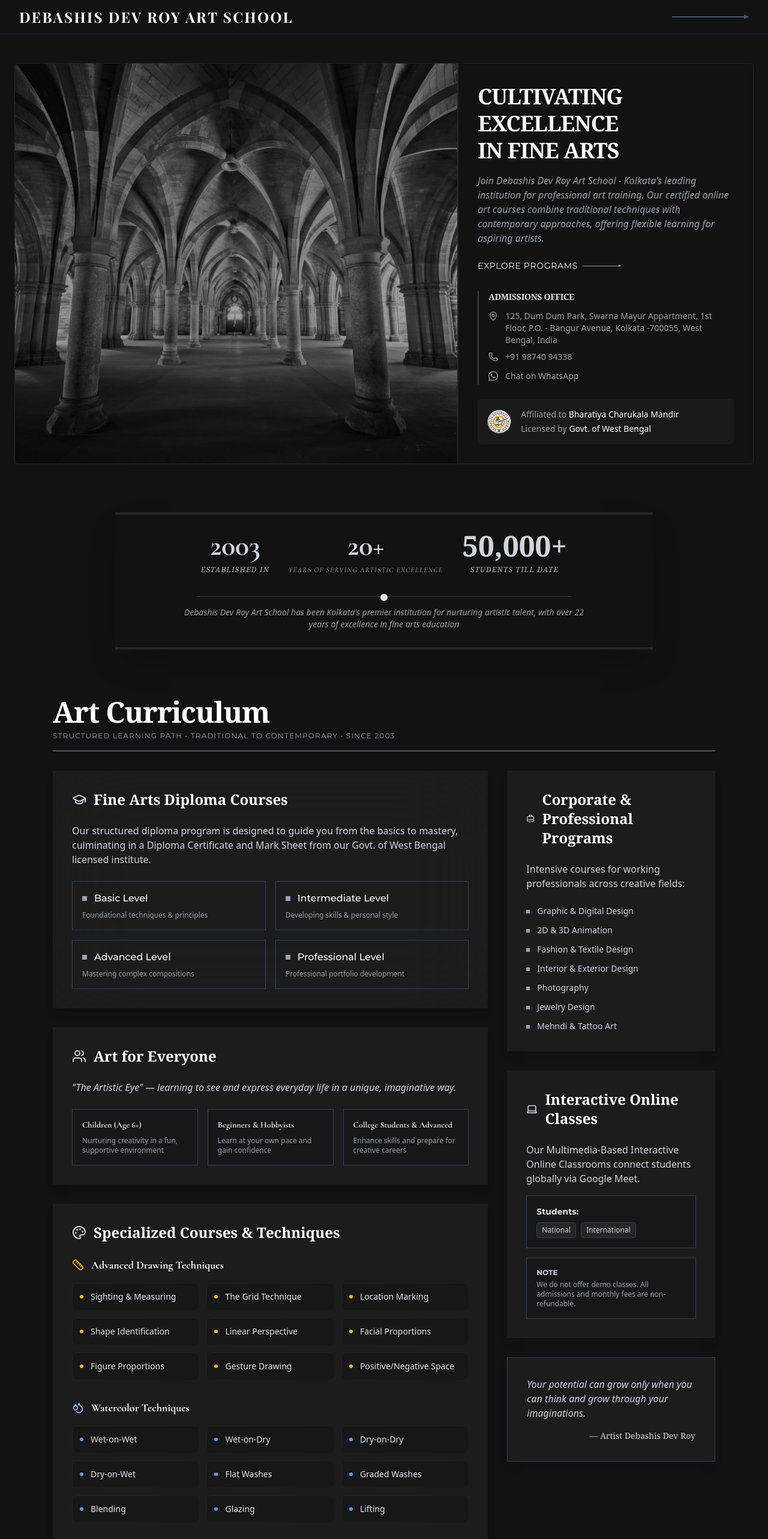
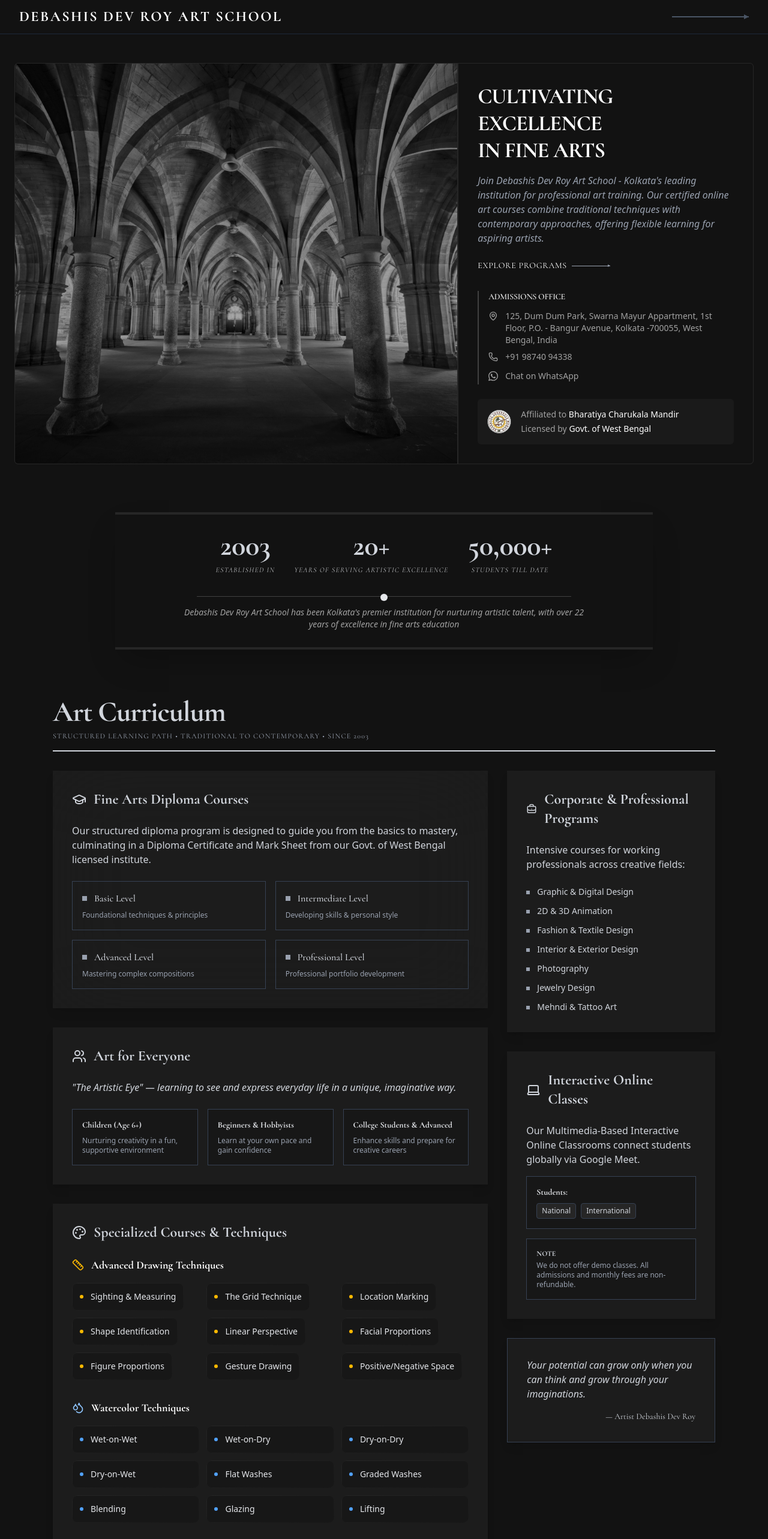
Before and after one commit to cronlab-org/art-school, a Next.js app: page / in a window 1280 px wide. Shown: the top 2566 px of the page at 60% size. Built offline with nearby package versions, Linux system fonts and the light colour scheme; a web font is replaced by a local one.

Commit message:
minor font changes

```diff
--- a/components/Hero/Hero.tsx
+++ b/components/Hero/Hero.tsx
@@ -70,7 +70,7 @@ export default function Hero(): React.JSX.Element {
               <div className="h-px flex-1 bg-neutral-800" />
             </div>
 
-            <h2 className="font-serif text-2xl md:text-3xl font-medium tracking-tight leading-tight text-neutral-100">
+            <h2 className="font-cormorant text-2xl md:text-3xl font-medium tracking-tight leading-tight text-neutral-100">
               Boost Your Career With Fine Arts Diploma
             </h2>
 
@@ -90,7 +90,7 @@ export default function Hero(): React.JSX.Element {
           </div> */}
 
           <div className="">
-            <h1 className="font-serif text-lg sm:text-xl md:text-2xl lg:text-3xl xl:text-4xl font-bold tracking-tight leading-snug sm:leading-normal md:leading-tight">
+            <h1 className="font-cormorant text-lg sm:text-xl md:text-2xl lg:text-3xl xl:text-4xl font-bold tracking-tight leading-snug sm:leading-normal md:leading-tight">
               CULTIVATING EXCELLENCE <br className="hidden md:block" />
               IN FINE ARTS
             </h1>
@@ -103,7 +103,7 @@ export default function Hero(): React.JSX.Element {
             </p>
 
             <div className="mt-4 sm:mt-6 group flex items-center space-x-2 cursor-pointer w-fit">
-              <span className="text-xs sm:text-sm tracking-wider font-montserrat">
+              <span className="text-xs sm:text-sm tracking-wider font-cormorant">
                 EXPLORE PROGRAMS
               </span>
               <div className="relative w-12 sm:w-16 h-px bg-gray-400">
@@ -121,7 +121,7 @@ export default function Hero(): React.JSX.Element {
           <div className="mt-8 space-y-6">
             {/* Admissions Office */}
             <div className="border-l-2 border-neutral-700 pl-4">
-              <h3 className="font-serif text-sm font-semibold tracking-tight uppercase text-neutral-200">
+              <h3 className="font-cormorant text-sm font-semibold tracking-tight uppercase text-neutral-200">
                 Admissions Office
               </h3>
               <div className="mt-3 space-y-2">
--- a/components/Hero2/Hero2.tsx
+++ b/components/Hero2/Hero2.tsx
@@ -29,7 +29,7 @@ export default function Hero2(): React.JSX.Element {
       <div className="max-w-[1550px] mx-auto px-4 sm:px-6 lg:px-8">
         <div className="grid grid-cols-1 md:grid-cols-2 gap-6 md:gap-8 lg:gap-12 items-start">
           <div>
-            <h1 className="font-serif text-2xl sm:text-3xl md:text-4xl lg:text-5xl xl:text-6xl font-bold tracking-tight leading-snug sm:leading-normal md:leading-tight">
+            <h1 className="font-cormorant text-2xl sm:text-3xl md:text-4xl lg:text-5xl xl:text-6xl font-bold tracking-tight leading-snug sm:leading-normal md:leading-tight">
               CULTIVATING EXCELLENCE <br className="hidden md:block" />
               IN FINE ARTS
             </h1>
@@ -42,7 +42,7 @@ export default function Hero2(): React.JSX.Element {
             </p>
 
             <div className="mt-4 sm:mt-6 group flex items-center space-x-2 cursor-pointer w-fit">
-              <span className="text-xs sm:text-sm tracking-wider font-montserrat">
+              <span className="text-xs sm:text-sm tracking-wider font-cormorant">
                 EXPLORE PROGRAMS
               </span>
               <div className="relative w-12 sm:w-16 h-px bg-gray-400">
@@ -58,7 +58,7 @@ export default function Hero2(): React.JSX.Element {
 
           <div className="space-y-4 sm:space-y-6 md:space-y-8 w-full">
             <div className="border-l-2 border-gray-800 pl-4 sm:pl-6">
-              <h2 className="font-serif text-lg sm:text-xl font-semibold tracking-tight uppercase">
+              <h2 className="font-cormorant text-lg sm:text-xl font-semibold tracking-tight uppercase">
                 Admissions Office
               </h2>
               <div className="mt-2 sm:mt-4 space-y-2 sm:space-y-3">
--- a/components/curriculum/Curriculum.tsx
+++ b/components/curriculum/Curriculum.tsx
@@ -14,12 +14,12 @@ import {
 export default function Curriculum(): React.JSX.Element {
   return (
     <section className="py-12 sm:py-16 md:py-20 px-4 sm:px-6 lg:px-8">
-      <div className="max-w-7xl mx-auto px-4 sm:px-6 lg:px-8">
-        <div className="border-b-2 border-gray-600 pb-4 mb-8 relative">
-          <h2 className="font-serif text-3xl sm:text-4xl md:text-5xl font-bold text-white tracking-tight">
+      <div className="max-w-7xl mx-auto sm:px-6 lg:px-8">
+        <div className="border-b-2 border-gray-300 pb-4 mb-8 relative">
+          <h2 className="font-cormorant text-3xl sm:text-4xl md:text-5xl font-bold text-gray-300 tracking-tight">
             Art Curriculum
           </h2>
-          <p className="font-montserrat text-xs text-gray-400 mt-2 tracking-widest">
+          <p className="font-cormorant text-xs text-gray-400 mt-2 tracking-widest">
             STRUCTURED LEARNING PATH • TRADITIONAL TO CONTEMPORARY • SINCE 2003
           </p>
         </div>
@@ -29,7 +29,7 @@ export default function Curriculum(): React.JSX.Element {
             <div className="bg-neutral-800/50 backdrop-blur-3xl p-6 sm:p-8  border-gray-500 shadow-lg">
               <div className="flex items-center mb-6">
                 <GraduationCap className="h-6 w-6 text-gray-300 mr-3" />
-                <h3 className="font-serif text-xl sm:text-2xl font-bold text-white">
+                <h3 className="font-cormorant text-xl sm:text-2xl font-bold text-gray-300">
                   Fine Arts Diploma Courses
                 </h3>
               </div>
@@ -52,7 +52,7 @@ export default function Curriculum(): React.JSX.Element {
                   >
                     <div className="flex items-center">
                       <div className="h-2 w-2 bg-gray-400 mr-3"></div>
-                      <h4 className="font-montserrat text-sm sm:text-base font-medium text-white">
+                      <h4 className="font-cormorant text-sm sm:text-base font-medium text-gray-300">
                         {level}
                       </h4>
                     </div>
@@ -70,7 +70,7 @@ export default function Curriculum(): React.JSX.Element {
             <div className="bg-neutral-800/50 p-6 sm:p-8   border-gray-500 shadow-lg">
               <div className="flex items-center mb-6">
                 <Users className="h-6 w-6 text-gray-300 mr-3" />
-                <h3 className="font-serif text-xl sm:text-2xl font-bold text-white">
+                <h3 className="font-cormorant text-xl sm:text-2xl font-bold text-gray-300">
                   Art for Everyone
                 </h3>
               </div>
@@ -110,14 +110,14 @@ export default function Curriculum(): React.JSX.Element {
             <div className="bg-neutral-800/50 p-6 sm:p-8   border-gray-500 shadow-lg">
               <div className="flex items-center mb-6">
                 <Palette className="h-6 w-6 text-gray-300 mr-3" />
-                <h3 className="font-serif text-xl sm:text-2xl font-bold text-white">
+                <h3 className="font-cormorant text-xl sm:text-2xl font-bold text-gray-300">
                   Specialized Courses & Techniques
                 </h3>
               </div>
 
               <div className="space-y-8">
                 <div>
-                  <h4 className="font-montserrat text-base sm:text-lg font-bold text-white mb-4 flex items-center">
+                  <h4 className="font-cormorant text-base sm:text-lg font-bold text-gray-300 mb-4 flex items-center">
                     <Ruler className="h-5 w-5 text-amber-400 mr-3" />
                     <span className="bg-white bg-clip-text text-transparent font-cormorant">
                       Advanced Drawing Techniques
@@ -137,11 +137,11 @@ export default function Curriculum(): React.JSX.Element {
                     ].map((item, index) => (
                       <div
                         key={index}
-                        className="relative group overflow-hidden rounded-lg bg-gradient-to-br from-neutral-800 to-neutral-900 p-px"
+                        className="relative group overflow-hidden rounded-lg bg-gradient-to-br from-neutral-800 to-neutral-900 p-px w-fit"
                       >
                         <div className="relative z-10 flex items-center p-3 h-full bg-neutral-900 rounded-[7px] group-hover:bg-neutral-800 transition-all duration-300">
                           <div className="w-1.5 h-1.5 rounded-full bg-amber-400 mr-3 flex-shrink-0"></div>
-                          <span className="text-xs sm:text-sm font-medium text-gray-200 group-hover:text-white">
+                          <span className="text-xs sm:text-sm font-medium text-gray-200 group-hover:text-gray-300">
                             {item}
                           </span>
                         </div>
@@ -152,7 +152,7 @@ export default function Curriculum(): React.JSX.Element {
                 </div>
 
                 <div>
-                  <h4 className="font-montserrat text-base sm:text-lg font-bold text-white mb-4 flex items-center">
+                  <h4 className="font-cormorant text-base sm:text-lg font-bold text-gray-300 mb-4 flex items-center">
                     <Droplets className="h-5 w-5 text-blue-300 mr-3" />
                     <span className="bg-white bg-clip-text text-transparent font-cormorant">
                       Watercolor Techniques
@@ -176,7 +176,7 @@ export default function Curriculum(): React.JSX.Element {
                       >
                         <div className="relative z-10 flex items-center p-3 h-full bg-neutral-900 rounded-[7px] group-hover:bg-neutral-800 transition-all duration-300">
                           <div className="w-1.5 h-1.5 rounded-full bg-blue-400 mr-3 flex-shrink-0"></div>
-                          <span className="text-xs sm:text-sm font-medium text-gray-200 group-hover:text-white">
+                          <span className="text-xs sm:text-sm font-medium text-gray-200 group-hover:text-gray-300">
                             {item}
                           </span>
                         </div>
@@ -187,7 +187,7 @@ export default function Curriculum(): React.JSX.Element {
                 </div>
 
                 <div>
-                  <h4 className="font-montserrat text-base sm:text-lg font-bold text-white mb-4 flex items-center">
+                  <h4 className="font-cormorant text-base sm:text-lg font-bold text-gray-300 mb-4 flex items-center">
                     <Paintbrush className="h-5 w-5 text-purple-300 mr-3" />
                     <span className="bg-white bg-clip-text text-transparent font-cormorant">
                       Acrylic Techniques
@@ -211,7 +211,7 @@ export default function Curriculum(): React.JSX.Element {
                       >
                         <div className="relative z-10 flex items-center p-3 h-full bg-neutral-900 rounded-[7px] group-hover:bg-neutral-800 transition-all duration-300">
                           <div className="w-1.5 h-1.5 rounded-full bg-purple-400 mr-3 flex-shrink-0"></div>
-                          <span className="text-xs sm:text-sm font-medium text-gray-200 group-hover:text-white">
+                          <span className="text-xs sm:text-sm font-medium text-gray-200 group-hover:text-gray-300">
                             {item}
                           </span>
                         </div>
@@ -222,7 +222,7 @@ export default function Curriculum(): React.JSX.Element {
                 </div>
 
                 <div>
-                  <h4 className="font-montserrat text-base sm:text-lg font-bold text-white mb-4 flex items-center">
+                  <h4 className="font-cormorant text-base sm:text-lg font-bold text-gray-300 mb-4 flex items-center">
                     <Palette className="h-5 w-5 text-emerald-300 mr-3" />
                     <span className="bg-white bg-clip-text text-transparent font-cormorant">
                       Oil Painting
@@ -248,7 +248,7 @@ export default function Curriculum(): React.JSX.Element {
                       >
                         <div className="relative z-10 flex items-center p-3 h-full bg-neutral-900 rounded-[7px] group-hover:bg-neutral-800 transition-all duration-300">
                           <div className="w-1.5 h-1.5 rounded-full bg-emerald-400 mr-3 flex-shrink-0"></div>
-                          <span className="text-xs sm:text-sm font-medium text-gray-200 group-hover:text-white">
+                          <span className="text-xs sm:text-sm font-medium text-gray-200 group-hover:text-gray-300">
                             {item}
                           </span>
                         </div>
@@ -259,7 +259,7 @@ export default function Curriculum(): React.JSX.Element {
                 </div>
 
                 <div>
-                  <h4 className="font-montserrat text-base sm:text-lg font-bold text-white mb-4 flex items-center">
+                  <h4 className="font-cormorant text-base sm:text-lg font-bold text-gray-300 mb-4 flex items-center">
                     <Globe className="h-5 w-5 text-rose-300 mr-3" />
                     <span className="bg-white bg-clip-text text-transparent font-cormorant">
                       Folk & Cultural Art
@@ -278,7 +278,7 @@ export default function Curriculum(): React.JSX.Element {
                         className="relative group overflow-hidden rounded-full bg-gradient-to-br from-neutral-800 to-neutral-900 p-px"
                       >
                         <div className="relative z-10 flex items-center px-4 py-2 bg-neutral-900 rounded-full group-hover:bg-neutral-800 transition-all duration-300">
-                          <span className="text-xs sm:text-sm font-medium text-gray-200 group-hover:text-white">
+                          <span className="text-xs sm:text-sm font-medium text-gray-200 group-hover:text-gray-300">
                             {style}
                           </span>
                         </div>
@@ -307,7 +307,7 @@ export default function Curriculum(): React.JSX.Element {
                     d="M21 13.255A23.931 23.931 0 0112 15c-3.183 0-6.22-.62-9-1.745M16 6V4a2 2 0 00-2-2h-4a2 2 0 00-2 2v2m4 6h.01M5 20h14a2 2 0 002-2V8a2 2 0 00-2-2H5a2 2 0 00-2 2v10a2 2 0 002 2z"
                   />
                 </svg>
-                <h3 className="font-serif text-xl sm:text-2xl font-bold text-white">
+                <h3 className="font-cormorant text-xl sm:text-2xl font-bold text-gray-300">
                   Corporate & Professional Programs
                 </h3>
               </div>
@@ -336,7 +336,7 @@ export default function Curriculum(): React.JSX.Element {
             <div className="bg-neutral-800/50 p-6 sm:p-8   border-gray-500 shadow-lg">
               <div className="flex items-center mb-6">
                 <Laptop className="h-6 w-6 text-gray-300 mr-3" />
-                <h3 className="font-serif text-xl sm:text-2xl font-bold text-white">
+                <h3 className="font-cormorant text-xl sm:text-2xl font-bold text-gray-300">
                   Interactive Online Classes
                 </h3>
               </div>
@@ -346,7 +346,7 @@ export default function Curriculum(): React.JSX.Element {
               </p>
 
               <div className="bg-neutral-900 p-4 border border-gray-700 mb-4">
-                <h4 className="font-montserrat text-sm font-bold text-gray-200 mb-2">
+                <h4 className="font-cormorant text-sm font-bold text-gray-200 mb-2">
                   Students:
                 </h4>
                 <div className="flex flex-wrap gap-2">
@@ -362,7 +362,7 @@ export default function Curriculum(): React.JSX.Element {
               </div>
 
               <div className="bg-neutral-900 border border-gray-700 p-4">
-                <h4 className="font-montserrat text-xs font-bold text-gray-300 mb-1">
+                <h4 className="font-cormorant text-xs font-bold text-gray-300 mb-1">
                   NOTE
                 </h4>
                 <p className="text-gray-400 text-xs">
@@ -372,7 +372,7 @@ export default function Curriculum(): React.JSX.Element {
               </div>
             </div>
             <div className="bg-neutral-800/50 p-6 sm:p-8 border border-gray-700 shadow-lg relative">
-              {/* <div className="absolute top-4 left-4 text-5xl text-gray-700 font-serif">
+              {/* <div className="absolute top-4 left-4 text-5xl text-gray-700 font-cormorant">
                 &quot;
               </div> */}
               <p className="text-gray-300 italic text-sm sm:text-base relative z-10">
@@ -380,7 +380,7 @@ export default function Curriculum(): React.JSX.Element {
                 through your imaginations.
               </p>
 
-              <p className="text-gray-300 text-right text-sm mt-4 font-serif">
+              <p className="text-gray-300 text-right text-sm mt-4 font-cormorant">
                 — Artist Debashis Dev Roy
               </p>
             </div>
--- a/components/exp_banner/ExpBanner.tsx
+++ b/components/exp_banner/ExpBanner.tsx
@@ -13,7 +13,7 @@ const ExpBanner = () => {
               <div className="font-cormorant text-4xl sm:text-4xl md:text-5xl font-bold text-gray-300 mb-2">
                 2003
               </div>
-              <div className="font-serif italic text-xs text-gray-200/80 mb-1 tracking-widest">
+              <div className="font-cormorant italic text-xs text-gray-200/80 mb-1 tracking-widest">
                 ESTABLISHED IN
               </div>
             </div>
@@ -26,10 +26,10 @@ const ExpBanner = () => {
               </div>
             </div>
             <div>
-              <div className="font-serif text-4xl sm:text-4xl md:text-5xl font-bold text-gray-300 mb-2">
+              <div className="font-cormorant text-4xl sm:text-4xl md:text-5xl font-bold text-gray-300 mb-2">
                 50,000+
               </div>
-              <div className="font-serif italic text-xs text-gray-200/80 mb-1 tracking-widest">
+              <div className="font-cormorant italic text-xs text-gray-200/80 mb-1 tracking-widest">
                 STUDENTS TILL DATE
               </div>
             </div>
--- a/components/footer/Footer.tsx
+++ b/components/footer/Footer.tsx
@@ -9,10 +9,10 @@ export default function Footer(): React.JSX.Element {
         <div className="grid grid-cols-1 lg:grid-cols-2 gap-8">
           <div className="space-y-6">
             <div>
-              <h3 className="text-xl font-bold text-white mb-4 font-playfair">
+              <h3 className="text-xl font-bold text-white mb-4 font-cormorant">
                 DEBASHIS DEV ROY ART SCHOOL
               </h3>
-              <p className="text-gray-400 max-w-md font-montserrat">
+              <p className="text-gray-400 max-w-md font-cormorant">
                 Inspiring creativity and fostering artistic excellence through
                 dedicated mentorship and innovative teaching methods.
               </p>
--- a/components/gallery/StudentGallerySection.tsx
+++ b/components/gallery/StudentGallerySection.tsx
@@ -81,7 +81,7 @@ export default function StudentGallery(): React.JSX.Element {
       <div className="max-w-7xl mx-auto px-4 sm:px-6 lg:px-8">
         <div className="flex flex-col md:flex-row md:items-end justify-between mb-12 md:mb-16">
           <div className="mb-6 md:mb-0">
-            <h2 className="font-playfair text-3xl md:text-4xl lg:text-5xl font-light text-white mb-3 tracking-tight">
+            <h2 className="font-cormorant text-3xl md:text-4xl lg:text-5xl font-light text-white mb-3 tracking-tight">
               Student Gallery
             </h2>
             <p className="text-neutral-500 text-sm md:text-base max-w-md">
--- a/components/gallery/TeacherGallery.tsx
+++ b/components/gallery/TeacherGallery.tsx
@@ -94,7 +94,7 @@ export default function TeacherGallery(): React.JSX.Element {
       <div className="max-w-7xl mx-auto px-4 sm:px-6 lg:px-8">
         <div className="flex flex-col md:flex-row md:items-end justify-between mb-12 md:mb-16">
           <div className="mb-6 md:mb-0">
-            <h2 className="font-playfair text-3xl md:text-4xl lg:text-5xl font-light text-white mb-3 tracking-tight">
+            <h2 className="font-cormorant text-3xl md:text-4xl lg:text-5xl font-light text-white mb-3 tracking-tight">
               Debashis Dev Roy&apos;s Gallery
             </h2>
             <p className="text-neutral-500 text-sm md:text-base max-w-md">
--- a/components/header/Header.tsx
+++ b/components/header/Header.tsx
@@ -9,7 +9,7 @@ export default function Header(): React.JSX.Element {
           <div className="flex items-center space-x-4">
             <Link
               href="/"
-              className="text-base lg:text-2xl tracking-widest font-playfair font-bold"
+              className="text-base lg:text-2xl tracking-widest font-cormorant font-bold"
             >
               DEBASHIS DEV ROY ART SCHOOL
             </Link>
```
